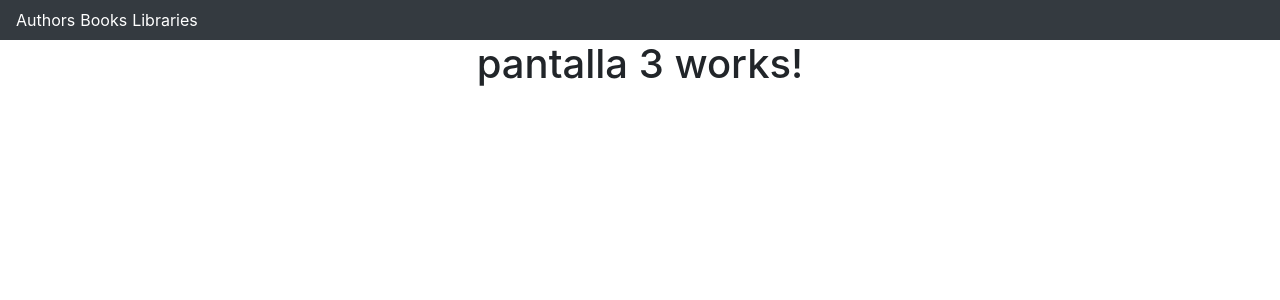
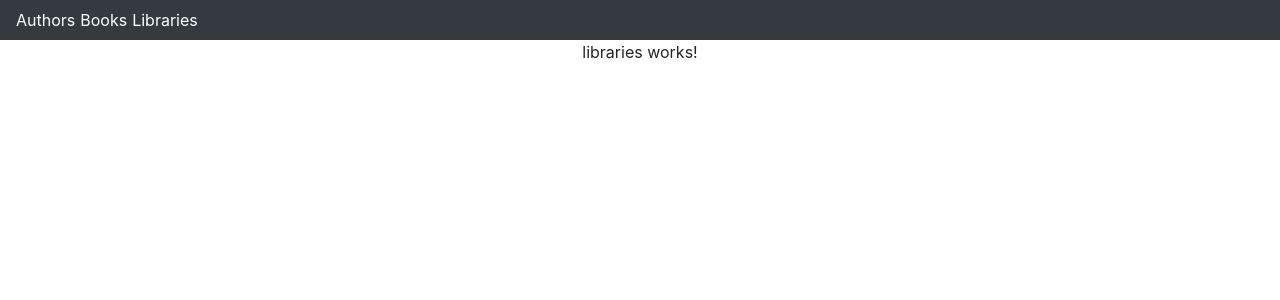
Before and after one commit to TheGlitchCat/BasicCRUD-Angular, an Angular app: page /libraries in a window 1280 px wide. Shown: the top 300 px of the page. Built offline with nearby package versions, Linux system fonts and the light colour scheme.

Commit message:
libraries creation

```diff
--- a/src/app/app-routing.module.ts
+++ b/src/app/app-routing.module.ts
@@ -1,15 +1,16 @@
 import { NgModule } from '@angular/core';
 import { Routes, RouterModule } from '@angular/router';
-import {Pantalla3Component} from './components/pantalla3/pantalla3.component';
+
 import {AuthorsComponent} from './components/authors/authors.component';
 import {BooksComponent} from './components/books/books.component';
+import {LibrariesComponent} from './components/libraries/libraries.component';
 
 
 const routes: Routes = [
   {path: '', redirectTo: 'authors', pathMatch: 'full'},
   {path: 'authors', component: AuthorsComponent},
   {path: 'books', component: BooksComponent},
-  {path: 'libraries', component: Pantalla3Component}
+  {path: 'libraries', component: LibrariesComponent}
 ];
 
 @NgModule({
--- a/src/app/app.module.ts
+++ b/src/app/app.module.ts
@@ -6,19 +6,19 @@ import { AppComponent } from './app.component';
 import {HttpClientModule} from '@angular/common/http';
 import {FormBuilder, FormsModule, ReactiveFormsModule} from '@angular/forms';
 
-import { Pantalla3Component } from './components/pantalla3/pantalla3.component';
 import { DataService } from './services/data.service';
 import { MsgComponent } from './components/msg/msg.component';
 import { AuthorsComponent } from './components/authors/authors.component';
 import { BooksComponent } from './components/books/books.component';
+import { LibrariesComponent } from './components/libraries/libraries.component';
 
 @NgModule({
   declarations: [
     AppComponent,
-    Pantalla3Component,
     MsgComponent,
     AuthorsComponent,
-    BooksComponent
+    BooksComponent,
+    LibrariesComponent
   ],
   imports: [
     BrowserModule,
--- /dev/null
+++ b/src/app/components/libraries/libraries.component.html
@@ -0,0 +1 @@
+<p>libraries works!</p>
--- /dev/null
+++ b/src/app/components/libraries/libraries.component.ts
@@ -0,0 +1,15 @@
+import { Component, OnInit } from '@angular/core';
+
+@Component({
+  selector: 'app-libraries',
+  templateUrl: './libraries.component.html',
+  styleUrls: ['./libraries.component.css']
+})
+export class LibrariesComponent implements OnInit {
+
+  constructor() { }
+
+  ngOnInit() {
+  }
+
+}
--- a/src/app/components/pantalla3/pantalla3.component.html
+++ /dev/null
@@ -1,3 +0,0 @@
-
-
-<h1>pantalla 3 works!</h1>
--- a/src/app/components/pantalla3/pantalla3.component.ts
+++ /dev/null
@@ -1,18 +0,0 @@
-import { Component, OnInit } from '@angular/core';
-import {DataService} from '../../services/data.service';
-
-@Component({
-  selector: 'app-pantalla3',
-  templateUrl: './pantalla3.component.html',
-  styleUrls: ['./pantalla3.component.css']
-})
-export class Pantalla3Component implements OnInit {
-
-  constructor() { }
-
-  ngOnInit() {
-
-  }
-
-
-}
```
Also changed, not shown: src/app/components/libraries/libraries.component.css (added), 1 other file (tests, documents, lock files or other folders).
